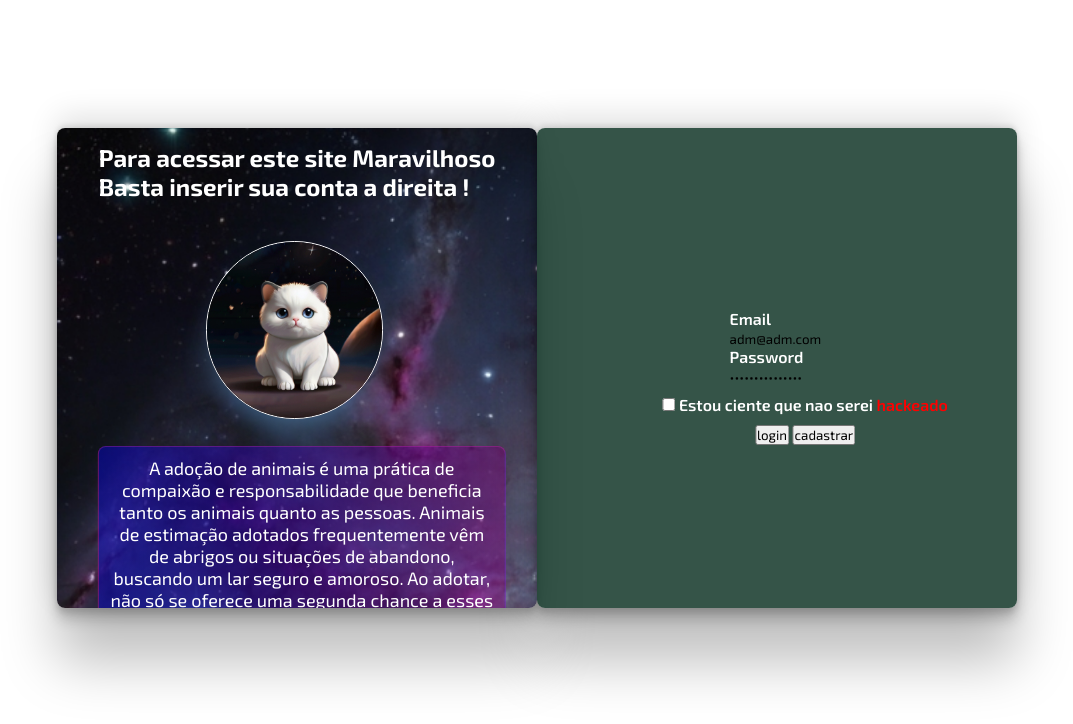
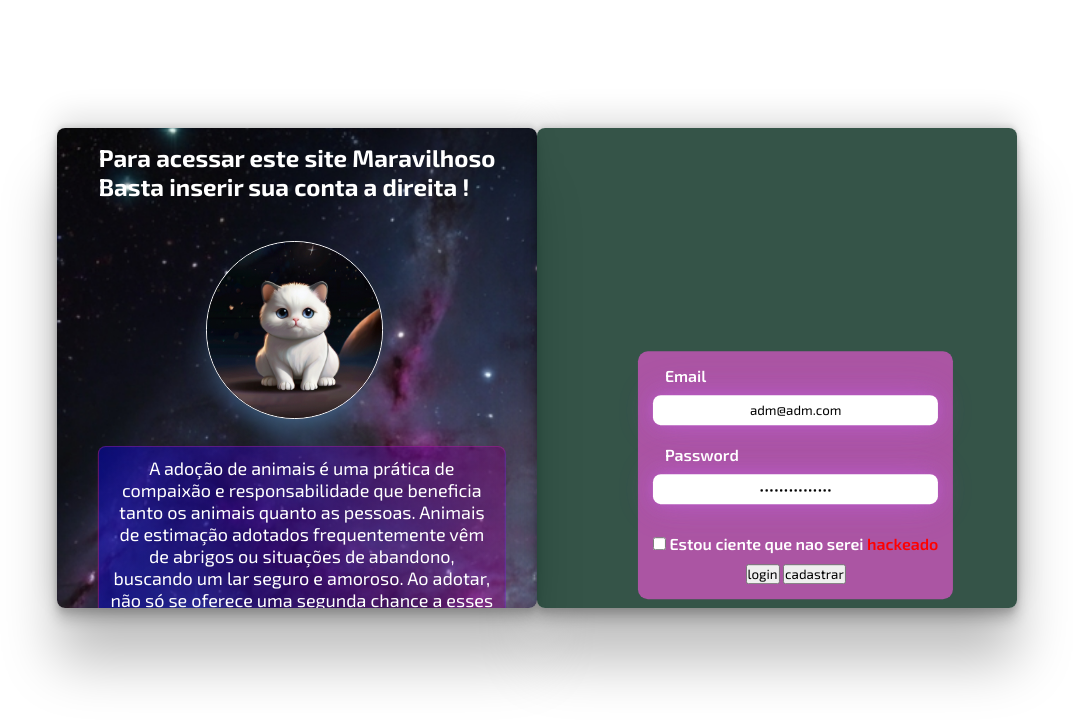
Before and after one commit to MarcioAlac/SiteDoacao, a plain HTML site: page login.html in a window 1280 px wide. Shown: the whole page, without its empty margins (103-1176 px from the left). Drawn offline with Linux system fonts and the light colour scheme.

Commit message:
Area Login 1.0v

```diff
--- a/style/login/login.css
+++ b/style/login/login.css
@@ -10,8 +10,14 @@
 
     --bd-c: white;  /* border color */
     --br: 8px;  /* border radius */
+
+    /* Border neonFX */
+    --b-neon: rgba(206, 101, 248, 0.185);
+
+    /* background color Area Login and Login box  */
+    --bc-l: rgba(218, 85, 200, 0.719);
+    --bc-al: rgba(17, 54, 39, 0.849);
 }
-
 
 *
 {
@@ -20,7 +26,7 @@
     box-sizing: border-box;
 
     font-family: "Exo 2", sans-serif;
-  font-optical-sizing: auto;
+    font-optical-sizing: auto;
 
 }
 
@@ -111,29 +117,59 @@ main
 {
     width: var(--card-w);
     height: var(--card-h);
-    background-color: rgba(17, 54, 39, 0.849);
+    background-color: var(--bc-al);
     color: var(--f-color);
     font-weight: 600;
 }
 
+.user-area
+{
+    width: 100%;
+}
+
 .user-area  input
 {
+    box-shadow: 0 0 10px var(--b-neon), 0 0 20px var(--b-neon), 0 0 30px var(--b-neon), 0 0 40px var(--b-neon);
+    border-bottom: 3px solid rgb(255, 255, 255);
+    background-color: none;
+    border-radius: 8px;
+    text-align: center;
     border: none;
-    background-color: rgba(240, 248, 255, 0);
+    width: 100%;
+    height: 30px;
 }
 
 .user-area  input:focus
 {
     outline: none;
 }
-    .info-login
+
+.user-area  p
 {
-    transform: translate(35%, 100%);
+    margin-bottom: 10px;
+    transform: translateX(12px);
+}
+
+.user-area .password input
+{
+    margin-bottom: 20px;
+}
+
+.login
+{
+    margin-bottom: 20px;
+}
+
+.info-login
+{
+    background-color: var(--bc-l);
+    transform: translate(32%, 90%);
     flex-direction: column;
     justify-items: center;
+    border-radius: 10px;
     align-items: center;
     display: flex;
     padding: 15px;
+    height: 100%;
     width: 100%;
-    height: 100%;
 }
```
